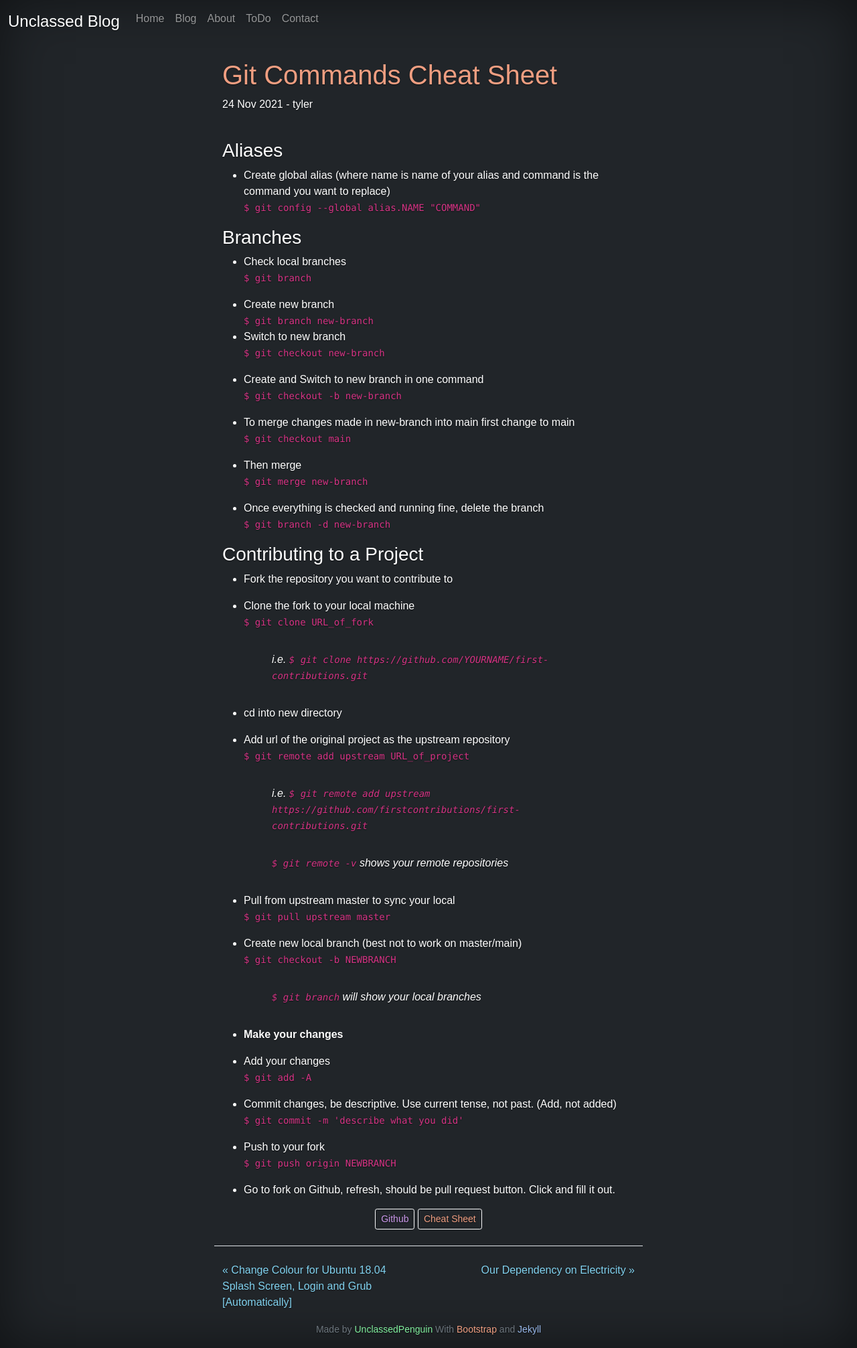
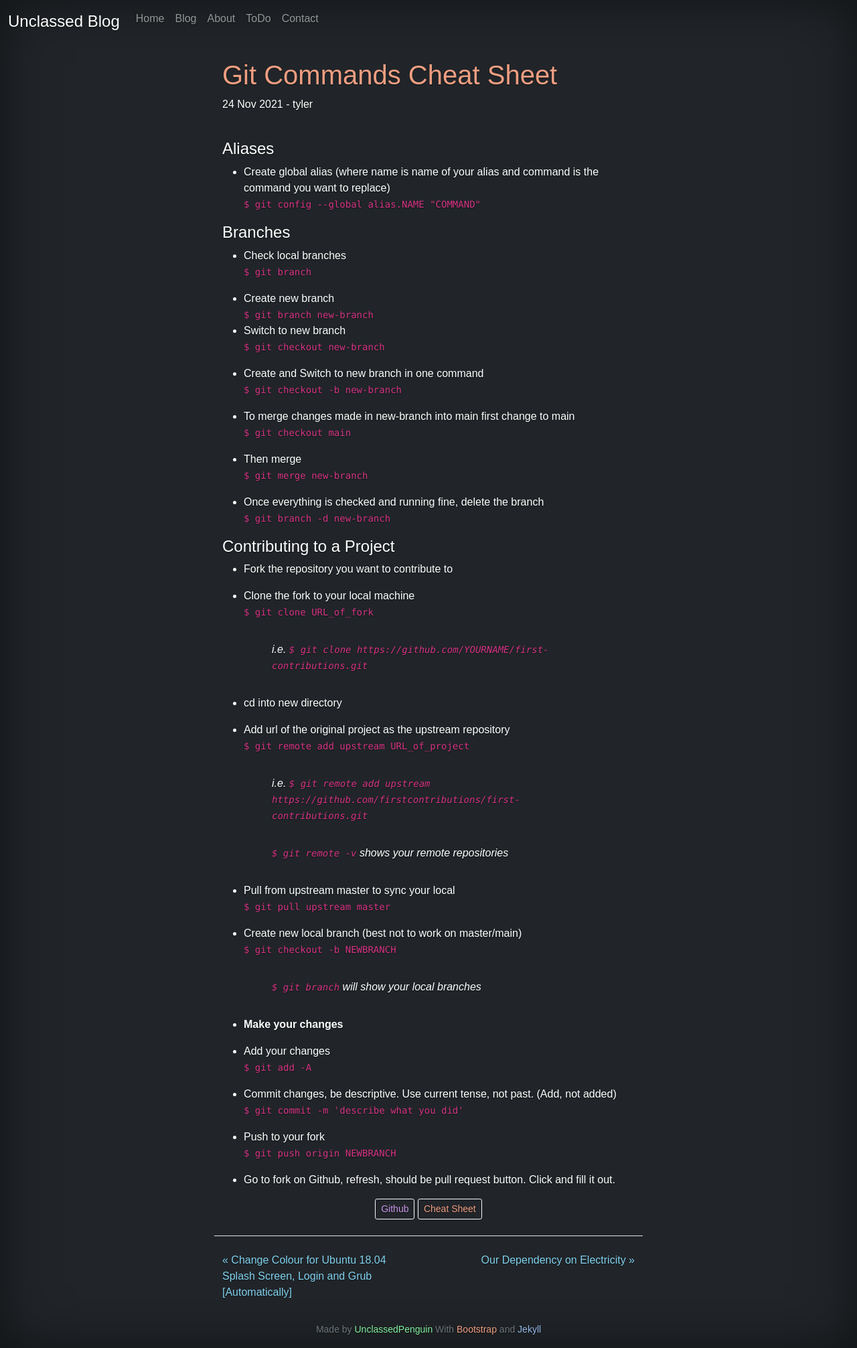
Before and after one commit to UnclassedPenguin/unclassedpenguin.github.io, a Jekyll site: the page built from _posts/2021-11-24-git-commands.md, in a window 1280 px wide. Shown: the whole page at 67% size. Built offline with Jekyll 4.4.1, drawn with Linux system fonts in a browser that asks for light colours.

Commit message:
change header in git cheatsheet

```diff
--- a/_posts/2021-11-24-git-commands.md
+++ b/_posts/2021-11-24-git-commands.md
@@ -5,12 +5,12 @@ author: tyler
 image:
 categories: [Github, Cheat Sheet]
 ---
-### Aliases
+#### Aliases
 
 - Create global alias (where name is name of your alias and command is the command you want to replace)
         `$ git config --global alias.NAME "COMMAND"`
 
-### Branches
+#### Branches
 
 - Check local branches
 	`$ git branch`
@@ -33,7 +33,7 @@ categories: [Github, Cheat Sheet]
 - Once everything is checked and running fine, delete the branch
 	`$ git branch -d new-branch`
 
-### Contributing to a Project
+#### Contributing to a Project
 
 - Fork the repository you want to contribute to
 
```
